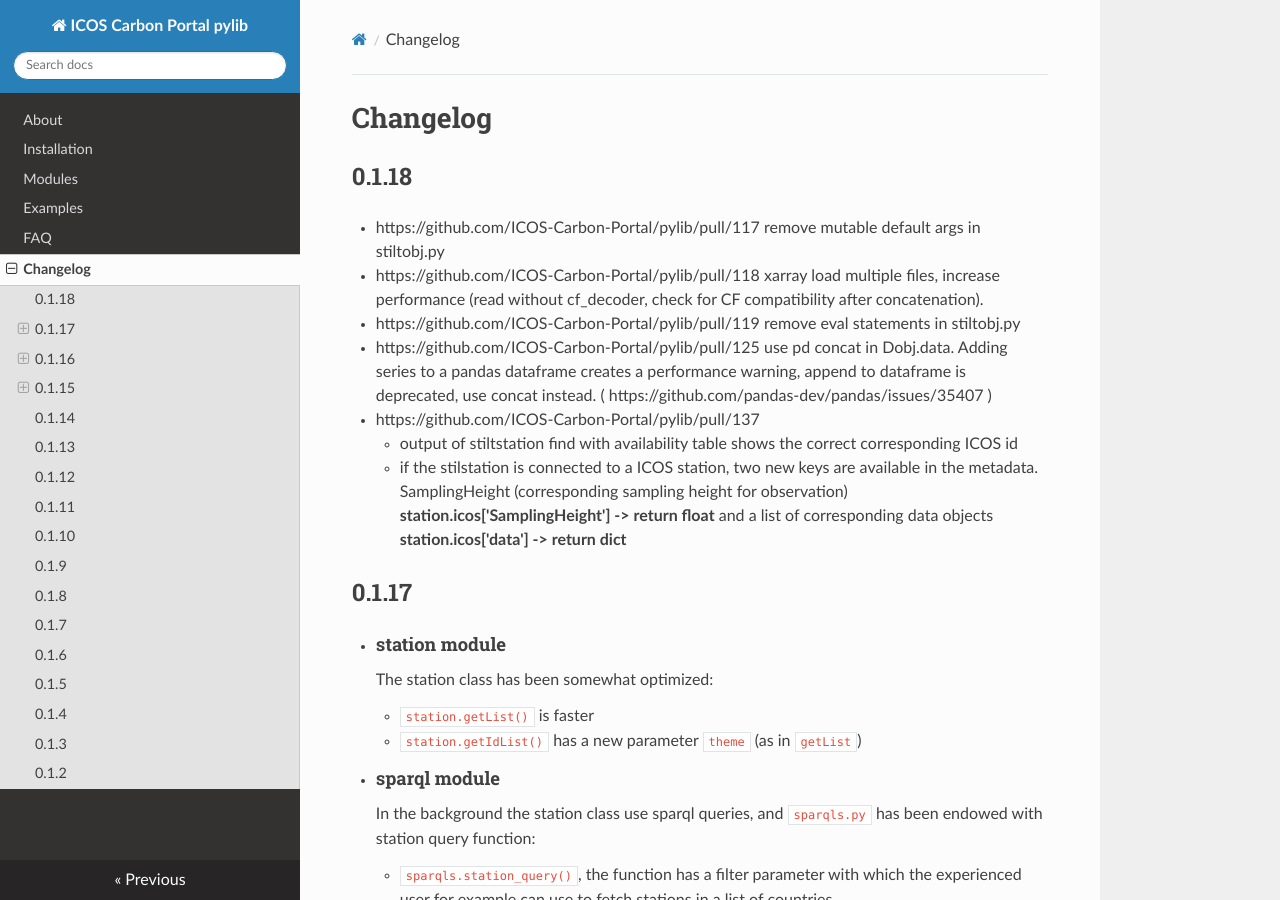
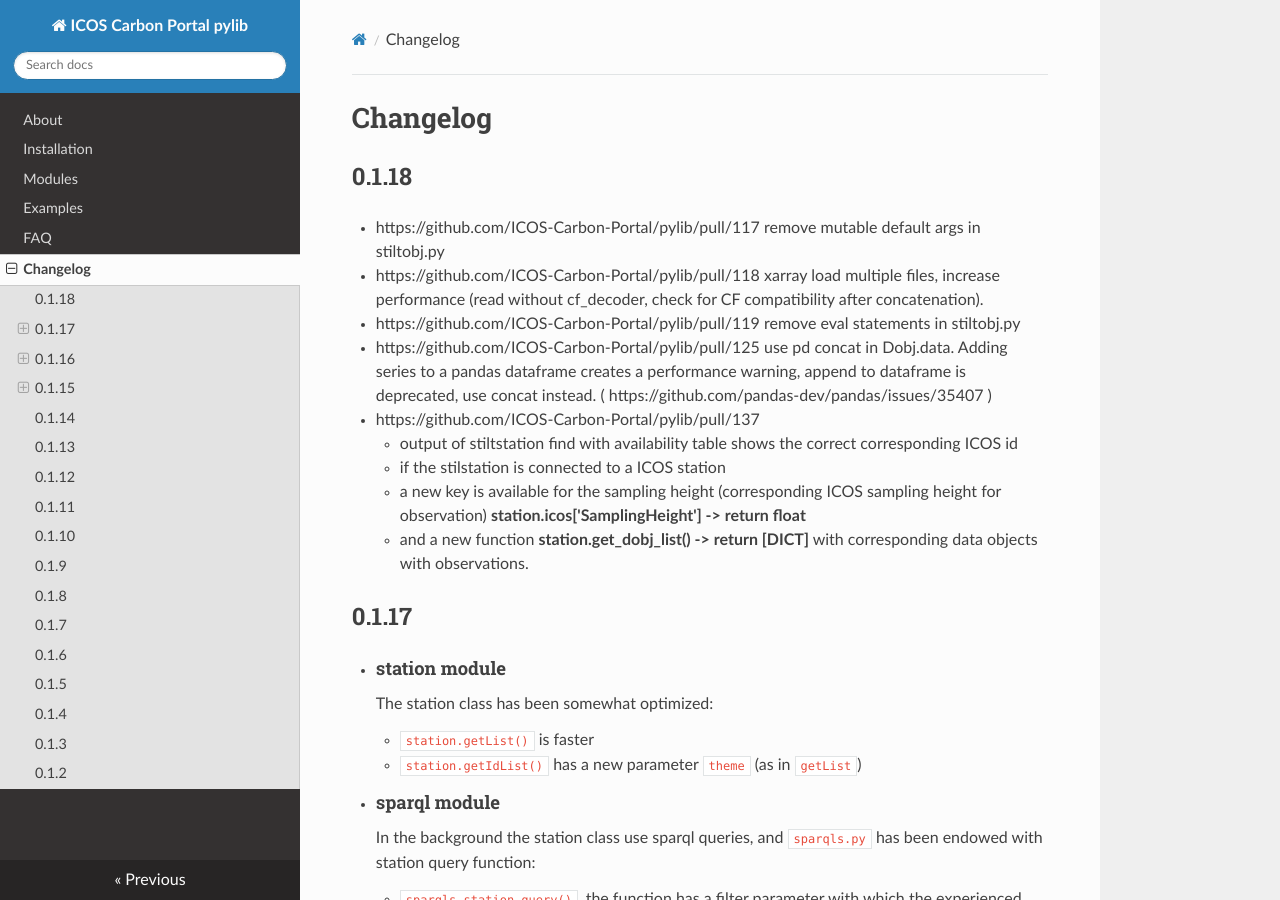
Before and after one commit to ICOS-Carbon-Portal/pylib, an MkDocs documentation site: the page built from docs/changelog.md, in a window 1280 px wide and 900 px high. Built offline with MkDocs 1.6.1, drawn with Linux system fonts in a browser that asks for light colours; nearby versions of some CDN libraries.

Commit message:
add stiltobject changes

```diff
--- a/docs/changelog.md
+++ b/docs/changelog.md
@@ -7,7 +7,9 @@
  - https://github.com/ICOS-Carbon-Portal/pylib/pull/125 use pd concat in Dobj.data. Adding series to a pandas dataframe creates a performance warning, append to dataframe is deprecated, use concat instead. ( https://github.com/pandas-dev/pandas/issues/35407 )
  - https://github.com/ICOS-Carbon-Portal/pylib/pull/137
     - output of stiltstation find with availability table shows the correct corresponding ICOS id
-    - if the stilstation is connected to a ICOS station, two new keys are available in the metadata. SamplingHeight (corresponding sampling height for observation) **station.icos['SamplingHeight'] -> return float** and a list of corresponding data objects **station.icos['data'] -> return dict**
+    - if the stilstation is connected to a ICOS station
+      - a new key is available for the sampling height (corresponding ICOS sampling height for observation) **station.icos['SamplingHeight'] -> return float**
+      - and a new function **station.get_dobj_list() -> return [DICT]** with corresponding data objects with observations.
 
 ## 0.1.17
  - #### station module
```
